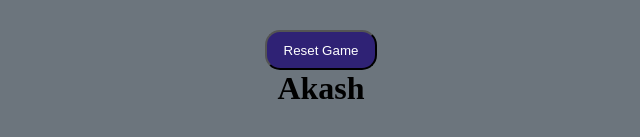
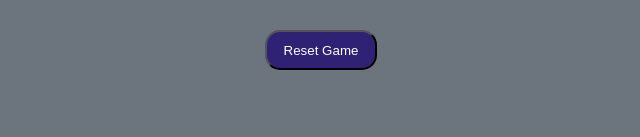
Before and after one commit to mhakash9003/TicTacToe, a plain HTML site: page index.html in a window 1280 px wide. Shown: the part 567-704 px from the top of the page, without its empty margins (319-959 px from the left). Drawn offline with Linux system fonts and the light colour scheme.

Commit message:
you commit

```diff
--- a/index.html
+++ b/index.html
@@ -28,7 +28,6 @@
         </div>
         <button class="reset">Reset Game</button>
     </main>
-    <h1>Akash</h1>
     <script src="script.js"></script>
 </body>
 </html>
```
